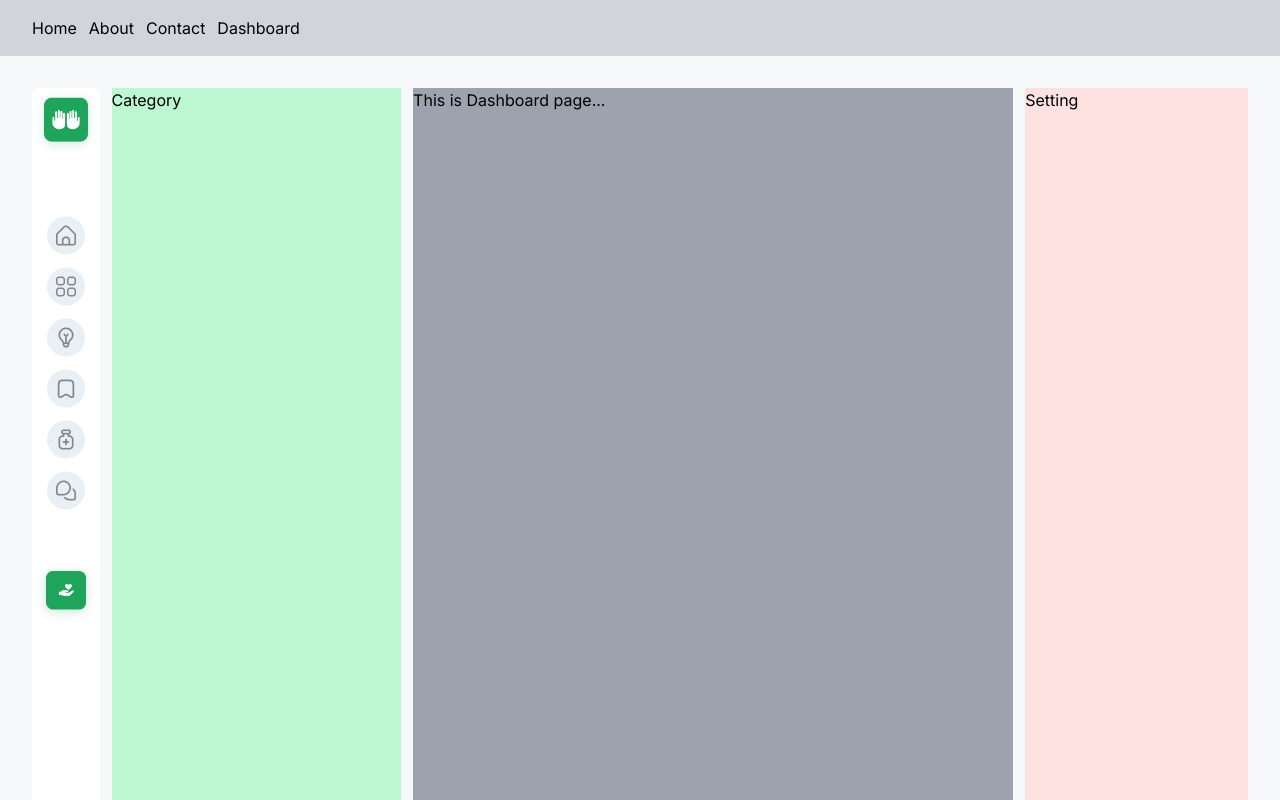
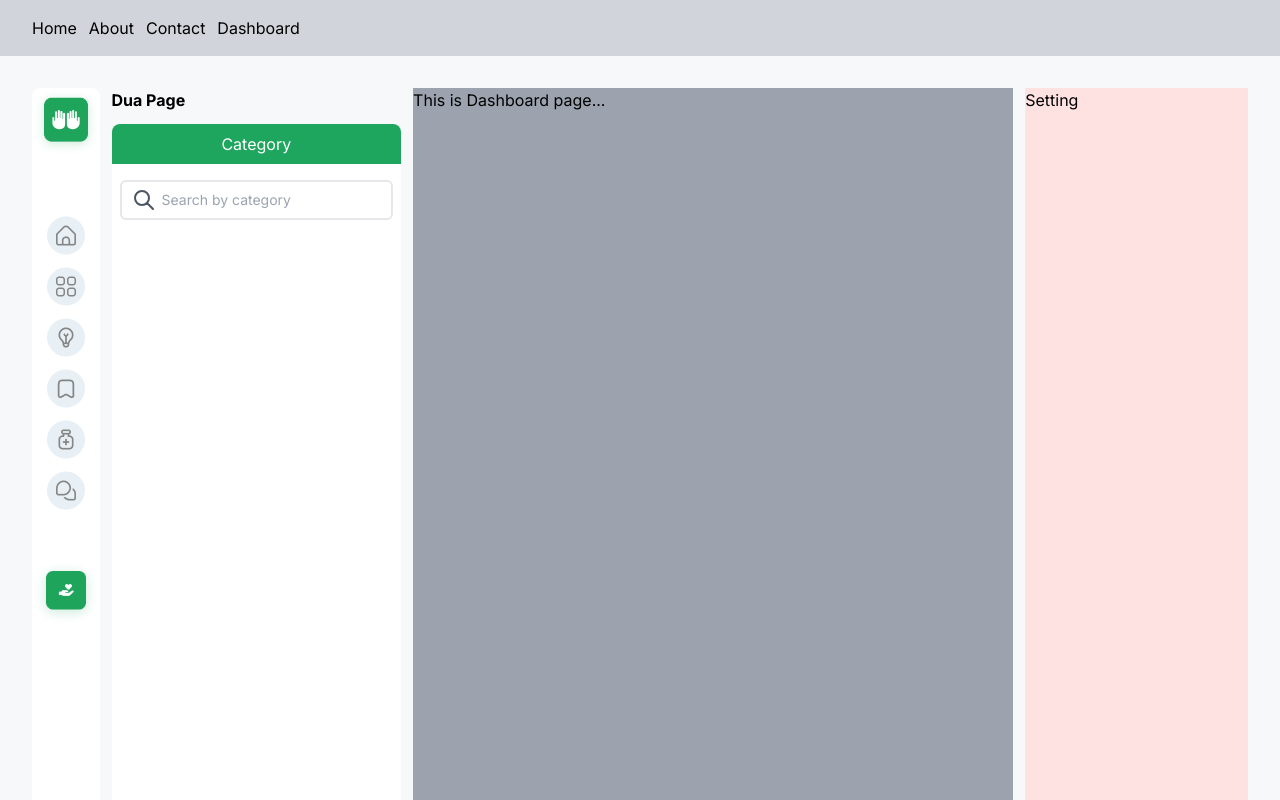
Before and after one commit to emonmahdi/ird-next-tailwind-dua-app, a Next.js app: page /dashboard in a window 1280 px wide. Shown: the top 800 px of the page. Built offline with nearby package versions, Linux system fonts and the light colour scheme.

Commit message:
category search button done

```diff
--- a/app/dashboard/layout.js
+++ b/app/dashboard/layout.js
@@ -1,3 +1,4 @@
+import Categories from "@/components/Categories";
 import SidebarMenu from "@/components/SidebarMenu";
 import { Inter } from "next/font/google";
 
@@ -13,9 +14,7 @@ export default function DashboardLayout({ children }) {
     <>
       <div className="flex gap-3">
         <SidebarMenu />
-        <div className="w-[429px] bg-green-200 h-[837px]">
-          <h2>Category</h2>
-        </div>
+        <Categories />
         <div className="w-[889px] bg-gray-400 h-[1123px]">{children}</div>
         <div className="w-[330px] bg-red-100 h-[834px]">
           <p>Setting</p>
--- /dev/null
+++ b/components/Categories.js
@@ -0,0 +1,22 @@
+import React from "react";
+import SearchInput from "./ui/SearchInput";
+
+const Categories = () => {
+  return (
+    <>
+      <div className="w-[429px]">
+        <h2 className="font-bold mb-3">Dua Page</h2>
+        <div className="bg-white h-[837px] rounded-lg">
+          <h2 className="text-center text-white py-2 bg-[#1EA55E] rounded-t-lg">
+            Category
+          </h2>
+          <div className="px-2">
+            <SearchInput />
+          </div>
+        </div>
+      </div>
+    </>
+  );
+};
+
+export default Categories;
--- a/components/SidebarMenu.js
+++ b/components/SidebarMenu.js
@@ -13,7 +13,7 @@ const SidebarMenu = () => {
     <div className="w-[100px] bg-[#fff] h-[927px] rounded-lg">
       <ul>
         <li>
-          <Image src={logo} alt="logo image" />
+          <Image src={logo} alt="logo image" className="cursor-pointer" />
         </li>
         <li className="mt-[60px] cursor-pointer">
           <Image src={home} alt="home image" className="mx-auto" />
@@ -33,7 +33,7 @@ const SidebarMenu = () => {
         <li className="mt-3 cursor-pointer">
           <Image src={duaqna} alt="duaqna" className="mx-auto" />
         </li>
-        <li className="mt-[50px]">
+        <li className="mt-[50px] cursor-pointer">
           <Image src={bottomLogo} alt="bottomLogo" />
         </li>
       </ul>
--- /dev/null
+++ b/components/ui/SearchInput.js
@@ -0,0 +1,37 @@
+import React from "react";
+
+const SearchInput = () => {
+  return (
+    <form className="my-4">
+      <div className="relative text-gray-600 focus-within:text-gray-400">
+        <span className="absolute inset-y-0 left-0 flex items-center pl-2">
+          <button
+            type="submit"
+            className="p-1 focus:outline-none focus:shadow-outline"
+          >
+            <svg
+              fill="none"
+              stroke="currentColor"
+              stroke-linecap="round"
+              stroke-linejoin="round"
+              stroke-width="2"
+              viewBox="0 0 24 24"
+              className="w-6 h-6"
+            >
+              <path d="M21 21l-6-6m2-5a7 7 0 11-14 0 7 7 0 0114 0z"></path>
+            </svg>
+          </button>
+        </span>
+        <input
+          type="search"
+          name="q"
+          className="w-full border-2 py-2 text-sm text-black  rounded-md pl-10 focus:outline-none focus:bg-white"
+          placeholder="Search by category"
+          autocomplete="off"
+        />
+      </div>
+    </form>
+  );
+};
+
+export default SearchInput;
```
